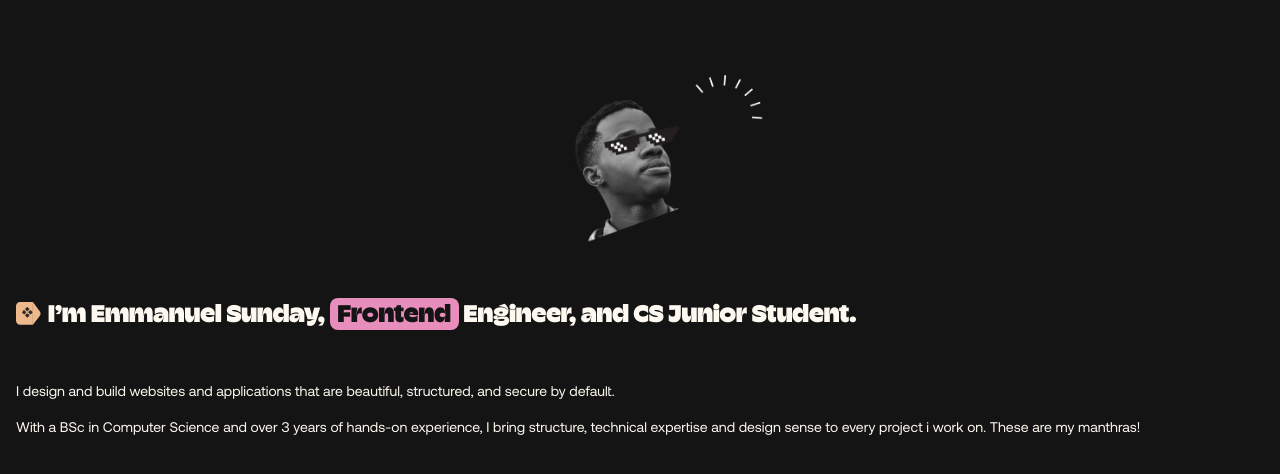
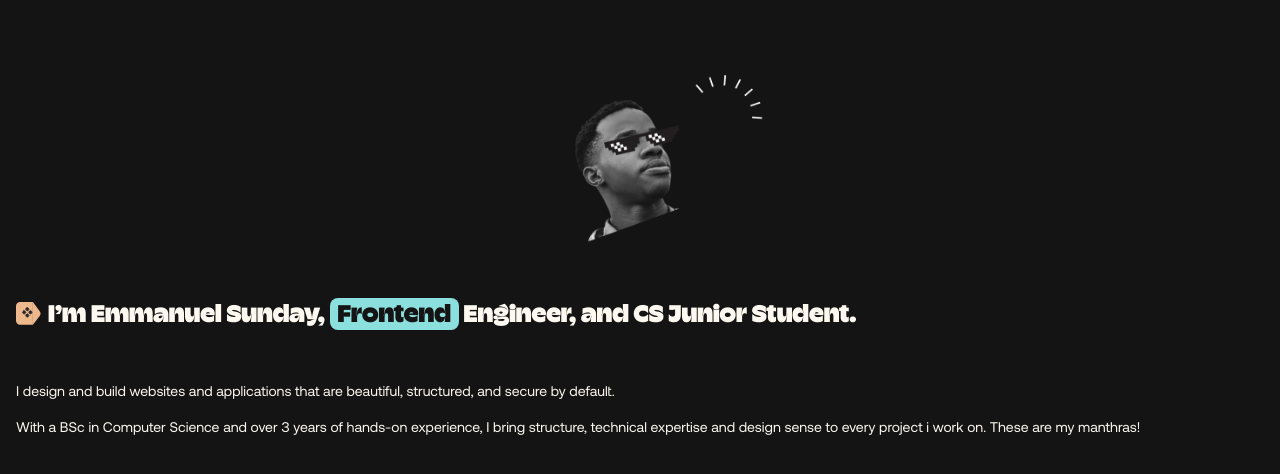
Before and after one commit to ebubesunday16/The-Software-Engineer-You-Wished-You-Hired, a Next.js app: page / in a window 1280 px wide. Shown: the part 4268-4742 px from the top of the page. Built offline with nearby package versions, Linux system fonts and the light colour scheme.

Commit message:
Revert "added colors to "software text""
This reverts commit 34fc88e29c60a8c3f6263edfe95868284cc94201.

```diff
--- a/component/LandingPage/Introduction.tsx
+++ b/component/LandingPage/Introduction.tsx
@@ -22,8 +22,7 @@ const Introduction = () => {
   useMotionValueEvent(scrollYProgress, 'change', (latest) => {
     if (latest < 0.4) setSoftwareText('Software')
     else if (latest < 0.7 )setSoftwareText('Frontend')
-    else if (latest < 0.85) setSoftwareText('Backend')
-    else setSoftwareText('Software')
+    else setSoftwareText('Backend')
   console.log('introduction', latest)
   })
 
@@ -119,7 +118,7 @@ const Introduction = () => {
             {/* 🔥 Dynamic Frontend / Backend span */}
             <motion.span
               layout
-              className={`${softwareText === 'Software' ?  'bg-[#8BDFDD]' : softwareText === 'Frontend' ? 'bg-[#E78EBC]' : 'bg-[#EDB88B]'} text-brand-black px-2 rounded-[8px] inline-block relative`}
+              className='bg-[#8BDFDD] text-brand-black px-2 rounded-[8px] inline-block relative'
             >
               <AnimatePresence mode='wait'>
                 <motion.span
```
